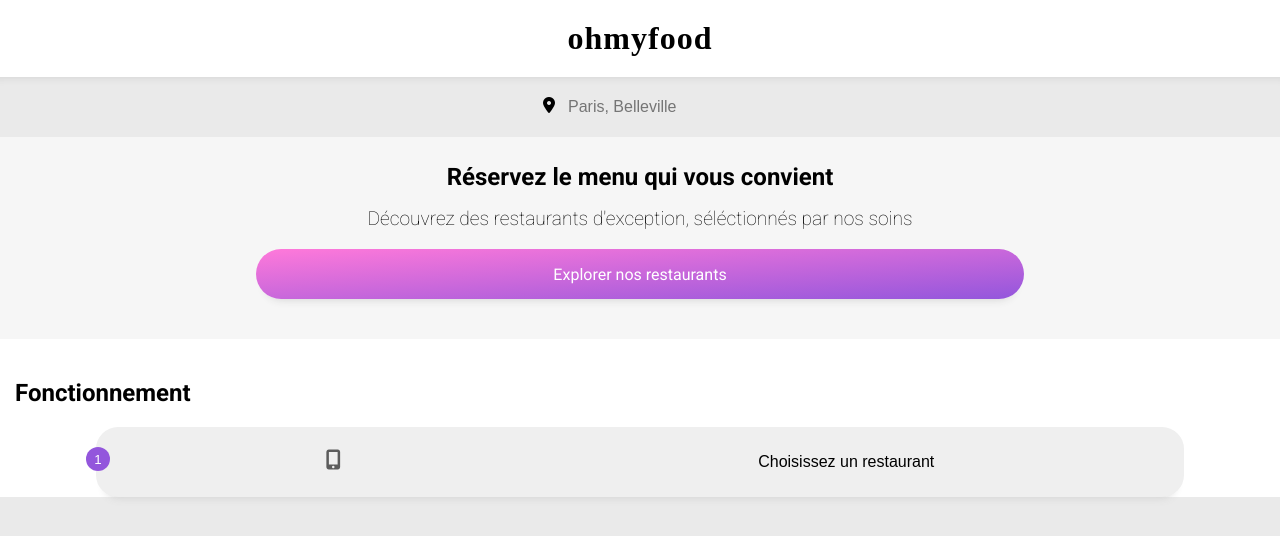
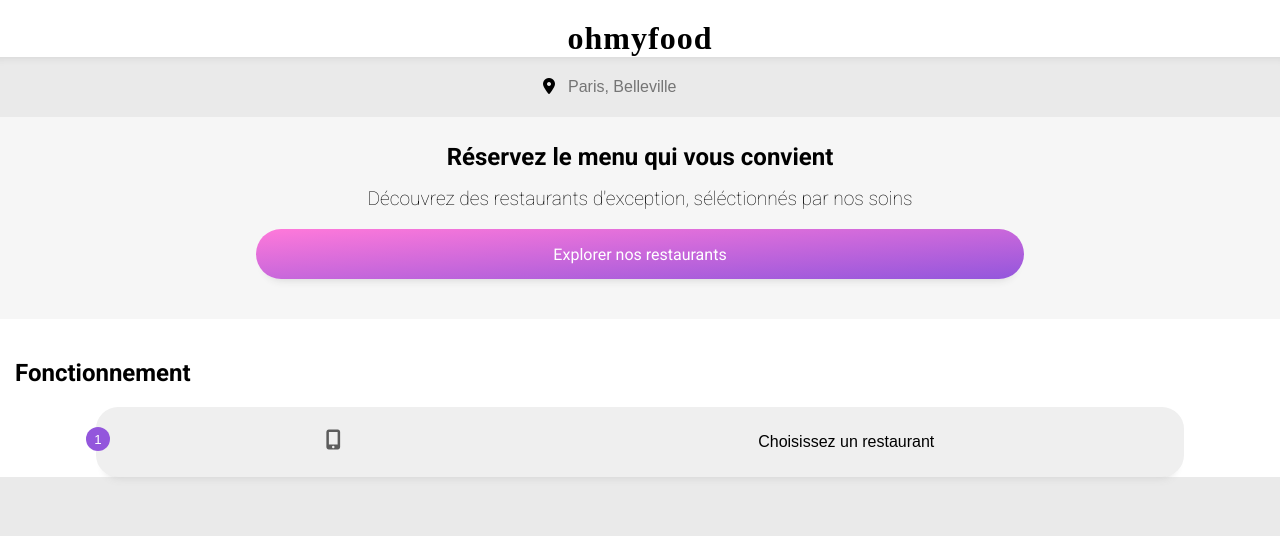
Before and after one commit to cfred22/FredericClech_3_27102021, a website: page index.html in a window 1280 px wide. Drawn offline with Linux system fonts and the light colour scheme; a web font is replaced by a local one.

Commit message:
centrage search

```diff
--- a/main.scss
+++ b/main.scss
@@ -35,7 +35,7 @@
     background-color: $color-bloc;
     .logo__ohmyfood {
         @include center();
-        padding: 20px;
+        padding-top: 20px;
         color: $color-picto;
         margin: 0;
         letter-spacing: 1px;
@@ -49,8 +49,9 @@
     display: flex;
     justify-content: center;
     background-color: $color-darkgrey;
+    align-items: baseline;
     box-shadow: 0px 10px 10px -10px #cfcfcf inset;
-    padding: 20px 0 20px 40px;
+    padding: 20px 20px 20px 60px;
 
     input {
         background-color: $color-darkgrey;
```
Also changed, not shown: style.css, 1 other file.
